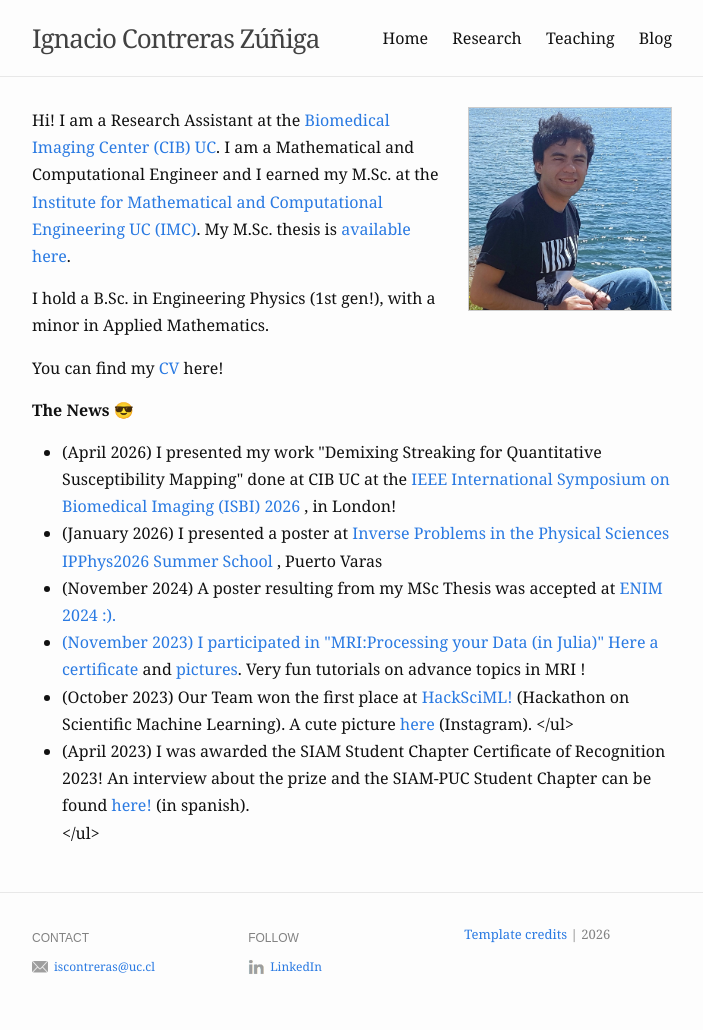
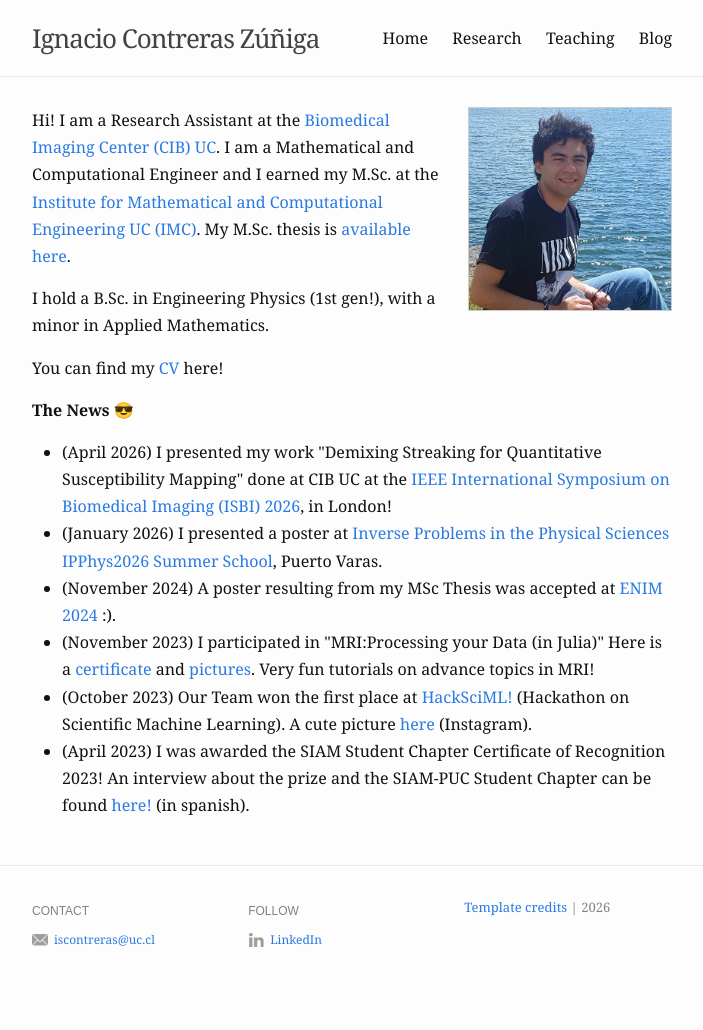
Before and after one commit to ignacontreras/ignacontreras.github.io, a Jekyll site: the page built from index.md, in a window 1280 px wide. Shown: the whole page, without its empty margins (288-991 px from the left). Built offline with Jekyll 4.4.1, drawn with Linux system fonts in a browser that asks for light colours; after the commit the page ends 1003 px from its top, so only the background shows below that.

Commit message:
Update index.md

```diff
--- a/index.md
+++ b/index.md
@@ -20,13 +20,10 @@ profile_picture:
 </p>
 
 <ul>
-  <li> (April 2026) I presented my work "Demixing Streaking for Quantitative Susceptibility Mapping" done at CIB UC at the  <a href="https://biomedicalimaging.org/2026/">IEEE International Symposium on Biomedical Imaging (ISBI) 2026 </a>, in London!
-  <li>(January 2026) I presented a poster at  <a href="https://eventos.cmm.uchile.cl/ipphys2026/"> Inverse Problems in the Physical Sciences IPPhys2026 Summer School </a>, Puerto Varas
-  <li>(November 2024) A poster resulting from my MSc Thesis was accepted at <a href="https://eventos.cmm.uchile.cl/enim2024/"> ENIM 2024<a/> :).
-  <li>(November 2023) I participated in "MRI:Processing your Data (in Julia)" Here a <a href="data/MRI Certificate Ignacio Contreras.pdf">certificate</a> and <a href="https://www.flickr.com/photos/197037882@N02/albums">pictures</a>. Very fun tutorials on advance topics in MRI !
-  <li>(October 2023) Our Team won the first place at <a href=" https://sites.google.com/ing.puc.cl/hacksciml-rl4cenia/home?authuser=0 ">HackSciML!</a> (Hackathon on Scientific Machine Learning). A cute picture <a href= "https://www.instagram.com/imc_uc/p/Cx9KCLfrFLl/?img_index=3" >here</a> (Instagram).
-  </ul>
-
-  <li>(April 2023) I was awarded the SIAM Student Chapter Certificate of Recognition 2023! An interview about the prize and the SIAM-PUC Student Chapter can be found <a href="https://imc.uc.cl/presidente-del-capitulo-siam-puc-recibe-distincion-de-la-sociedad-de-matematicas-aplicadas-e-industriales/">here!</a> (in spanish).
-  </li>
+  <li>(April 2026) I presented my work "Demixing Streaking for Quantitative Susceptibility Mapping" done at CIB UC at the  <a href="https://biomedicalimaging.org/2026/">IEEE International Symposium on Biomedical Imaging (ISBI) 2026</a>, in London!</li>
+  <li>(January 2026) I presented a poster at  <a href="https://eventos.cmm.uchile.cl/ipphys2026/">Inverse Problems in the Physical Sciences IPPhys2026 Summer School</a>, Puerto Varas.</li>
+  <li>(November 2024) A poster resulting from my MSc Thesis was accepted at <a href="https://eventos.cmm.uchile.cl/enim2024/">ENIM 2024</a> :).</li>
+  <li>(November 2023) I participated in "MRI:Processing your Data (in Julia)" Here is a <a href="data/MRI Certificate Ignacio Contreras.pdf">certificate</a> and <a href="https://www.flickr.com/photos/197037882@N02/albums">pictures</a>. Very fun tutorials on advance topics in MRI!</li>
+  <li>(October 2023) Our Team won the first place at <a href="https://sites.google.com/ing.puc.cl/hacksciml-rl4cenia/home?authuser=0">HackSciML!</a> (Hackathon on Scientific Machine Learning). A cute picture <a href="https://www.instagram.com/imc_uc/p/Cx9KCLfrFLl/?img_index=3">here</a> (Instagram).</li>
+  <li>(April 2023) I was awarded the SIAM Student Chapter Certificate of Recognition 2023! An interview about the prize and the SIAM-PUC Student Chapter can be found <a href="https://imc.uc.cl/presidente-del-capitulo-siam-puc-recibe-distincion-de-la-sociedad-de-matematicas-aplicadas-e-industriales/">here!</a> (in spanish).</li>
 </ul>
```
